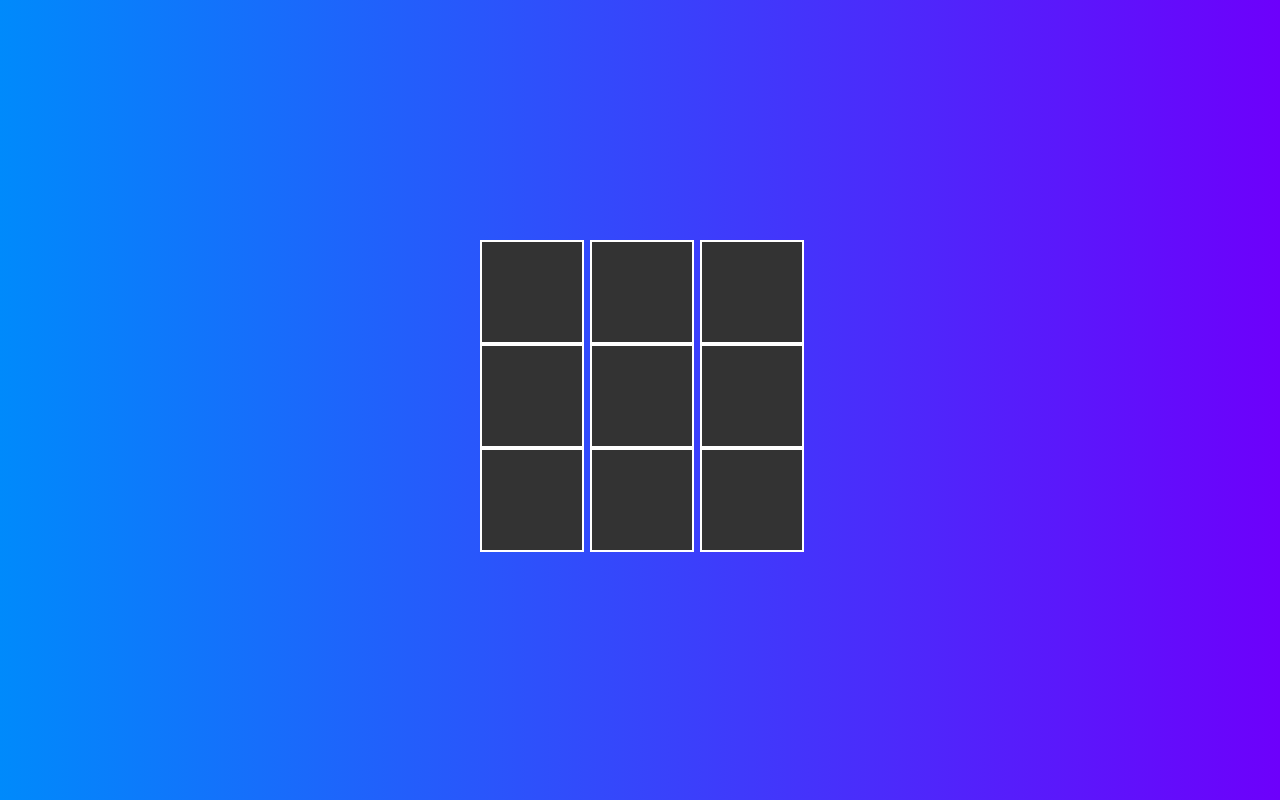
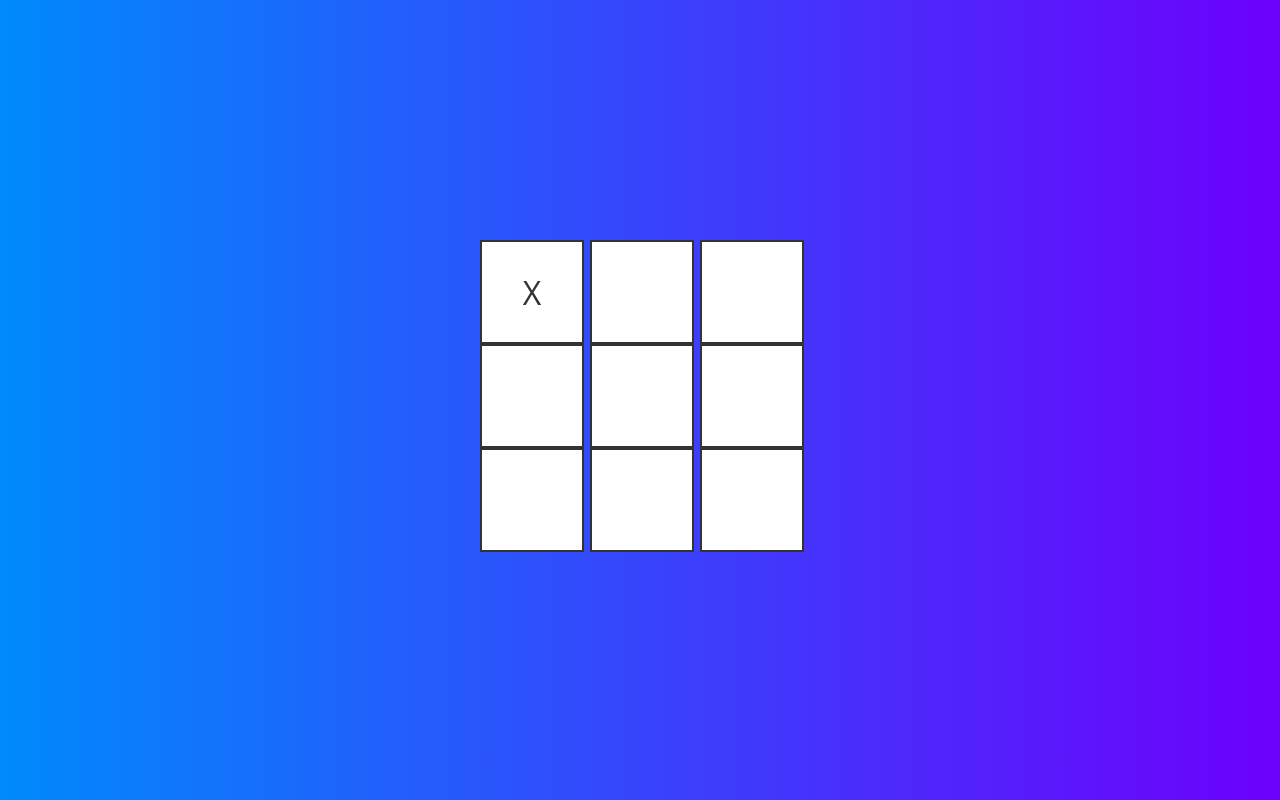
Before and after one commit to mothman135/iigames, a plain HTML site: page tic_tac_toe.html in a window 1280 px wide. Both pictures are taken after a click on the element 532 px from the left and 292 px from the top of the page. Drawn offline with Linux system fonts and the light colour scheme.

Commit message:
html, css, first js

```diff
--- a/tic_tac_toe.html
+++ b/tic_tac_toe.html
@@ -3,29 +3,27 @@
 <head>
   <meta charset="UTF-8">
   <meta name="viewport" content="width=device-width, initial-scale=1.0">
-    <title>tic tac toe</title>
+  <title>Tic-Tac-Toe Game</title>
   <link rel="stylesheet" href="tttstyle.css">
 </head>
 <body>
-
-    <div id="ttt-board">
+  <div id="tic-tac-toe-board">
       <div class="row">
-            <div class="cell" id="cell1"></div>
-            <div class="cell" id="cell2"></div>
-            <div class="cell" id="cell3"></div>
+          <div class="cell" id="cell-1"></div>
+          <div class="cell" id="cell-2"></div>
+          <div class="cell" id="cell-3"></div>
       </div>
       <div class="row">
-            <div class="cell" id="cell4"></div>
-            <div class="cell" id="cell5"></div>
-            <div class="cell" id="cell6"></div>
+          <div class="cell" id="cell-4"></div>
+          <div class="cell" id="cell-5"></div>
+          <div class="cell" id="cell-6"></div>
       </div>
       <div class="row">
-            <div class="cell" id="cell7"></div>
-            <div class="cell" id="cell8"></div>
-            <div class="cell" id="cell9"></div>
+          <div class="cell" id="cell-7"></div>
+          <div class="cell" id="cell-8"></div>
+          <div class="cell" id="cell-9"></div>
       </div>
   </div>
-
   <script src="tttscript.js"></script>
 </body>
 </html>
--- a/tttscript.js
+++ b/tttscript.js
@@ -0,0 +1,34 @@
+let currentPlayer = 'X'; // Player X always starts
+let gameBoard = ['', '', '', '', '', '', '', '', '']; // 3x3 game board
+let gameActive = true;
+
+function handlePlayerTurn(clickedCellIndex) {
+  if (gameBoard[clickedCellIndex] !== '' || !gameActive) {
+      return;
+  }
+  gameBoard[clickedCellIndex] = currentPlayer;
+  if(currentPlayer == "X") currentPlayer = "O";
+  else currentPlayer = "X";
+}
+
+function cellClicked(clickedCellEvent) {
+  const clickedCell = clickedCellEvent.target;
+  const clickedCellIndex = parseInt(clickedCell.id.replace('cell-', '')) - 1;
+  if (gameBoard[clickedCellIndex] !== '' || !gameActive) {
+      return;
+  }
+  handlePlayerTurn(clickedCellIndex);
+  updateUI();
+}
+
+const cells = document.querySelectorAll('.cell');
+
+cells.forEach(cell => {
+  cell.addEventListener('click', cellClicked, false);
+});
+
+function updateUI() {
+  for (let i = 0; i < cells.length; i++) {
+      cells[i].innerText = gameBoard[i];
+  }
+}
--- a/tttstyle.css
+++ b/tttstyle.css
@@ -9,7 +9,7 @@ body {
     color: #333;
 }
 
-#ttt-board {
+#tic-tac-toe-board {
     justify-content: center;
     display: grid;
     grid-template-columns: repeat(3, 100px);
@@ -18,8 +18,8 @@ body {
 }
 
 .cell {
-    background-color: #333;
-    border: 2px solid #fff;
+    background-color: #fff;
+    border: 2px solid #333;
     display: flex;
     justify-content: center;
     align-items: center;
```
Lines whose indentation alone changed are shown as unchanged.
